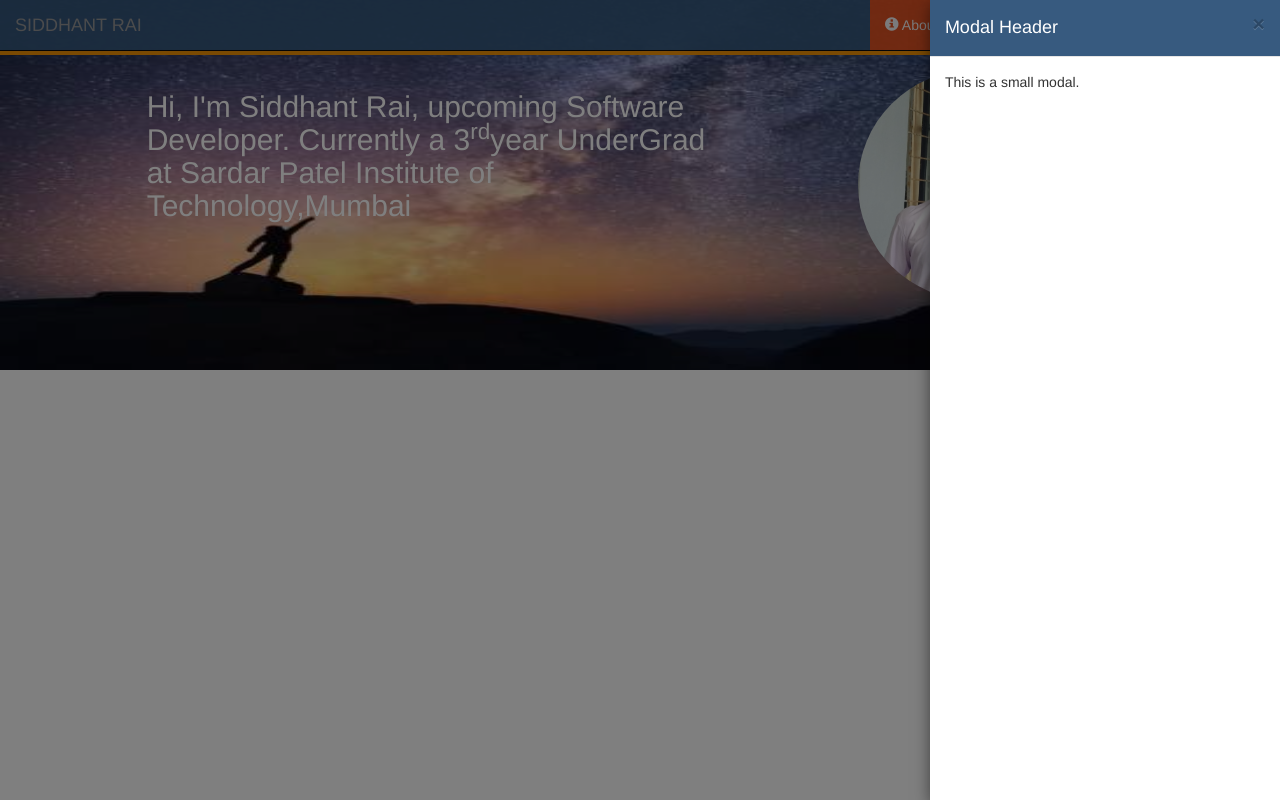
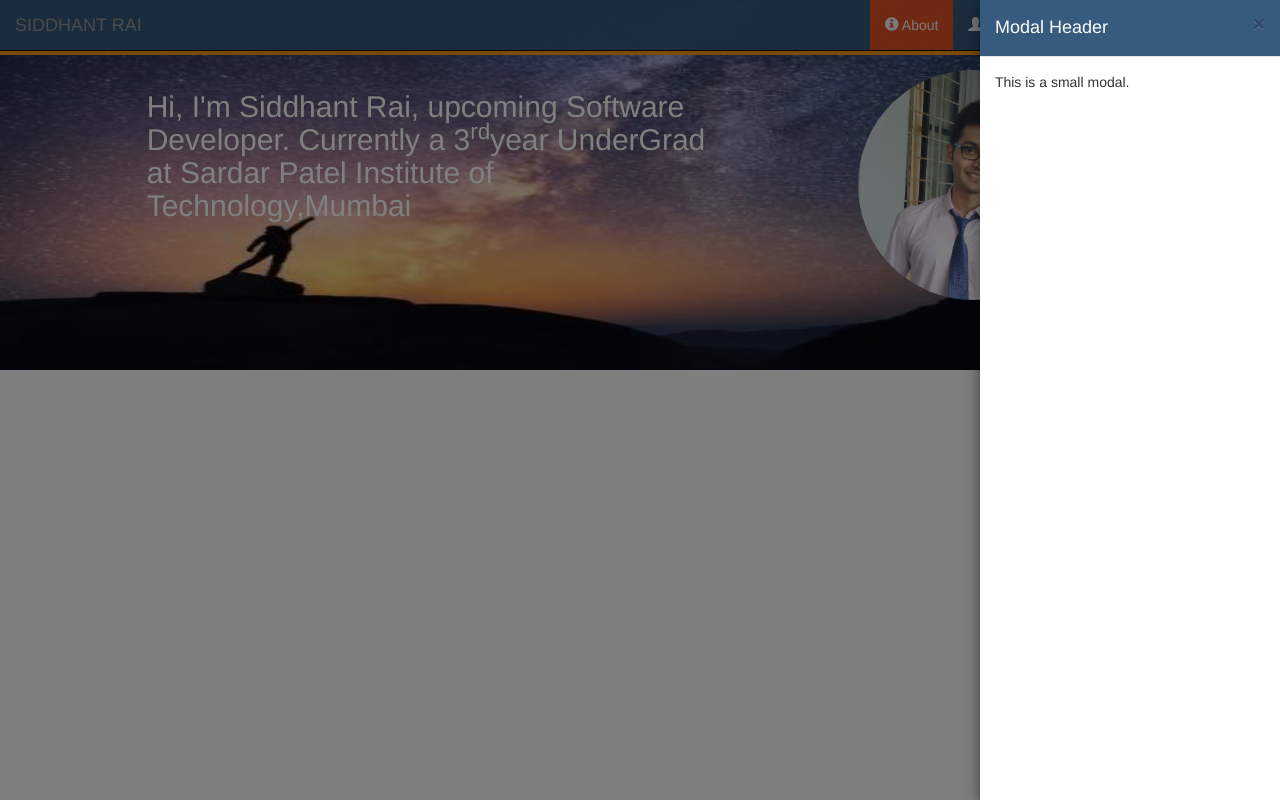
Before and after one commit to sidrai97/sidrai97.github.io, a PHP site: page / in a window 1280 px wide, after a click on "My Projects". Run offline with PHP 8.4, Linux system fonts and the light colour scheme; some libraries are stand-ins or nearby versions.

Commit message:
sidebar size reduced

```diff
--- a/styles/mystyles.css
+++ b/styles/mystyles.css
@@ -25,7 +25,7 @@
 #sidebar.fade .modal-dialog {
    position: fixed;
    height: 100%;
-   width: 350px;
+   width: 300px;
    margin: 0px;
    -webkit-transform: translate3d(0%, 0, 0);
    -ms-transform: translate3d(0%, 0, 0);
@@ -33,7 +33,7 @@
    transform: translate3d(0%, 0, 0);
 }
 #sidebar.fade .modal-dialog{
-	right: -350px;
+	right: -300px;
 	-webkit-transition: opacity 0.3s linear, right 0.3s ease-out;
    -moz-transition: opacity 0.3s linear, right 0.3s ease-out;
    	-o-transition: opacity 0.3s linear, right 0.3s ease-out;
```
